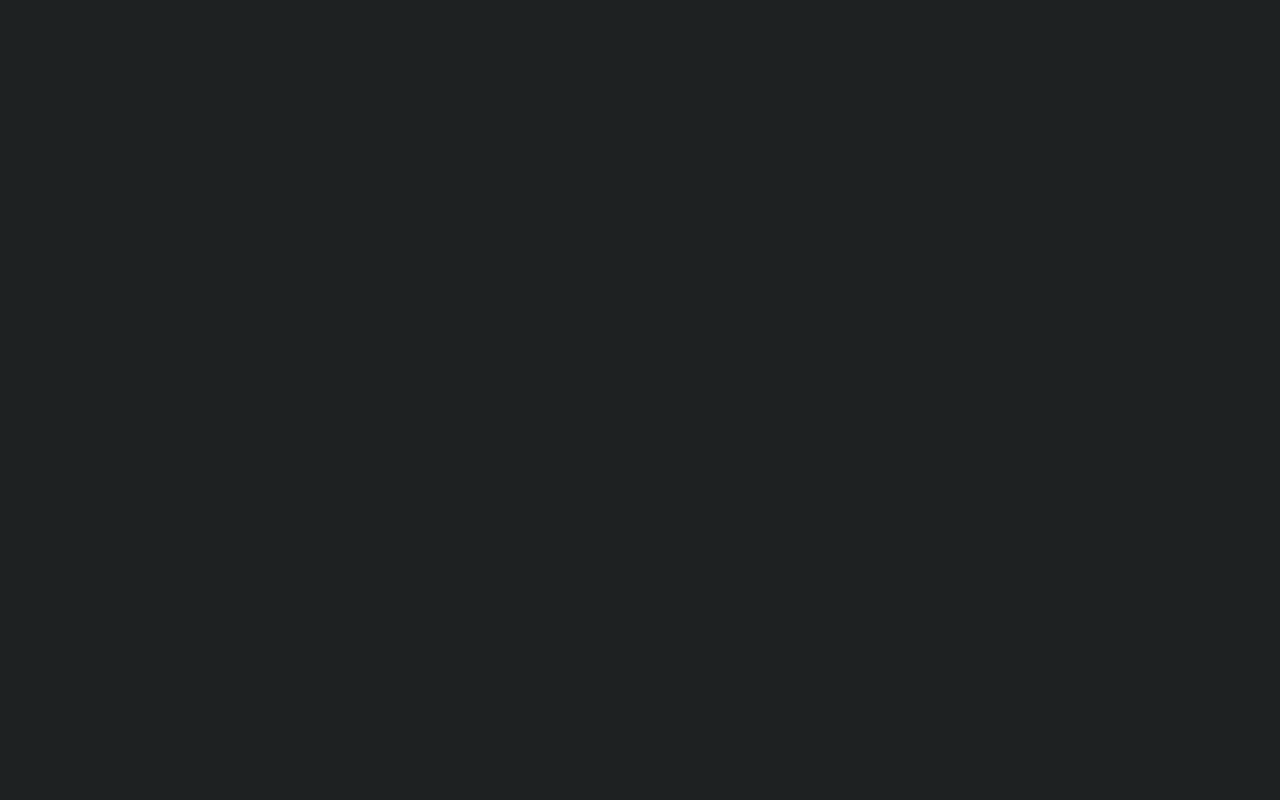
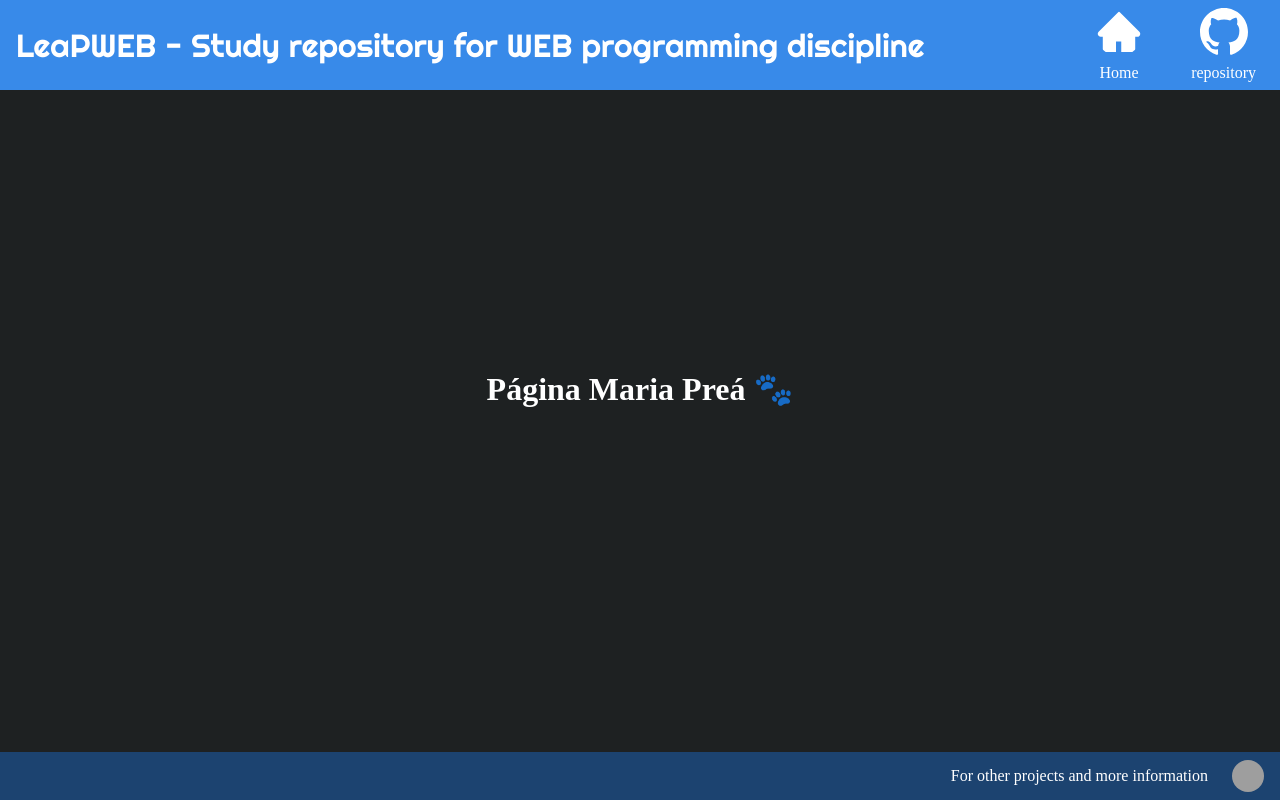
Before and after one commit to ZauJulio/LeaPWEB, a Next.js app in the folder ex01/: page /maria in a window 1280 px wide. Built offline with nearby package versions, Linux system fonts and the light colour scheme; grey boxes are pictures that could not be loaded.

Commit message:
add pag Maria Preá

```diff
--- a/ex01/package.json
+++ b/ex01/package.json
@@ -11,6 +11,7 @@
     "next": "10.0.7",
     "react": "17.0.1",
     "react-dom": "17.0.1",
+    "react-icons": "^4.2.0",
     "sass": "^1.32.8"
   }
 }
--- a/ex01/pages/maria.js
+++ b/ex01/pages/maria.js
@@ -1,10 +1,56 @@
-import styles from "../styles/pages/Home.module.scss";
+import styles from "../styles/pages/MariaPrea.module.scss";
 import Head from "next/head";
+import { AiFillHome } from "react-icons/ai";
+import Link from "next/link";
 
 export default function Home() {
   return (
     <div className={styles.container}>
-      <a></a>
+      <Head>
+        <title>LeaPWEB - Maria Preá</title>
+      </Head>
+      <header>
+        <h1>LeaPWEB - Study repository for WEB programming discipline</h1>
+
+        <div>
+          <Link href="/">
+            <div>
+              <AiFillHome />
+              <a>Home</a>
+            </div>
+          </Link>
+
+          <div>
+            <a href="https://github.com/ZauJulio/LeaPWEB" target="_blank">
+              <svg
+                class="octicon octicon-mark-github v-align-middle"
+                height="32"
+                viewBox="0 0 16 16"
+                version="1.1"
+                width="32"
+                aria-hidden="true"
+              >
+                <path
+                  fill-rule="evenodd"
+                  d="M8 0C3.58 0 0 3.58 0 8c0 3.54 2.29 6.53 5.47 7.59.4.07.55-.17.55-.38 0-.19-.01-.82-.01-1.49-2.01.37-2.53-.49-2.69-.94-.09-.23-.48-.94-.82-1.13-.28-.15-.68-.52-.01-.53.63-.01 1.08.58 1.23.82.72 1.21 1.87.87 2.33.66.07-.52.28-.87.51-1.07-1.78-.2-3.64-.89-3.64-3.95 0-.87.31-1.59.82-2.15-.08-.2-.36-1.02.08-2.12 0 0 .67-.21 2.2.82.64-.18 1.32-.27 2-.27.68 0 1.36.09 2 .27 1.53-1.04 2.2-.82 2.2-.82.44 1.1.16 1.92.08 2.12.51.56.82 1.27.82 2.15 0 3.07-1.87 3.75-3.65 3.95.29.25.54.73.54 1.48 0 1.07-.01 1.93-.01 2.2 0 .21.15.46.55.38A8.013 8.013 0 0016 8c0-4.42-3.58-8-8-8z"
+                ></path>
+              </svg>
+              <p>repository</p>
+            </a>
+          </div>
+        </div>
+      </header>
+
+      <main>
+        <h1>Página Maria Preá 🐾</h1>
+      </main>
+
+      <footer>
+        <p>For other projects and more information</p>
+        <a href="https://github.com/ZauJulio" target="_blank">
+          <img src="https://github.com/zaujulio.png" alt="Zaú Júlio"></img>
+        </a>
+      </footer>
     </div>
   );
 }
--- /dev/null
+++ b/ex01/styles/pages/MariaPrea.module.scss
@@ -0,0 +1,113 @@
+.container {
+  header {
+    background: var(--header);
+    color: var(--text);
+
+    display: flex;
+    justify-content: space-between;
+    align-items: center;
+
+    h1 {
+      font-family: "Righteous", cursive;
+      font-size: 2rem;
+      font-weight: 300;
+      padding: 1rem;
+    }
+
+    > div {
+      display: flex;
+      flex-direction: row;
+      justify-content: center;
+      align-items: center;
+
+      gap: 2rem;
+
+      div:first-of-type {
+        display: flex;
+        flex-direction: column;
+        justify-content: center;
+        align-items: center;
+
+        padding: 0.5rem;
+        cursor: pointer;
+
+        svg {
+          display: block;
+          height: 3rem;
+          width: 3rem;
+          border-radius: 50%;
+        }
+
+        a {
+          padding-top: 0.5rem;
+          font-size: 1rem;
+        }
+      }
+
+      div:last-of-type {
+        padding: 0.5rem;
+        a {
+          display: flex;
+          flex-direction: column;
+          justify-content: center;
+          align-items: center;
+
+          padding-right: 1rem;
+          svg {
+            display: block;
+            height: 3rem;
+            width: 3rem;
+
+            filter: invert(100%);
+          }
+          p {
+            padding-top: 0.5rem;
+            font-size: 1rem;
+          }
+        }
+      }
+
+    }
+  }
+
+  main {
+    position: relative;
+
+    display: flex;
+    flex-direction: row;
+
+    justify-content: center;
+    align-items: center;
+
+    top: 35vh;
+  }
+
+  footer {
+    position: fixed;
+    bottom: 0;
+    width: 100vw;
+    height: 3rem;
+
+    padding: 1rem;
+
+    display: flex;
+    justify-content: flex-end;
+    align-items: center;
+    background: var(--footer);
+
+    a {
+      img {
+        display: block;
+        border-radius: 50%;
+        height: 2rem;
+        width: 2rem;
+      }
+    }
+
+    p {
+      padding-right: 1.5rem;
+
+      font-size: 1rem;
+    }
+  }
+}
```
Also changed, not shown: 1 other file (tests, documents, lock files or other folders).
